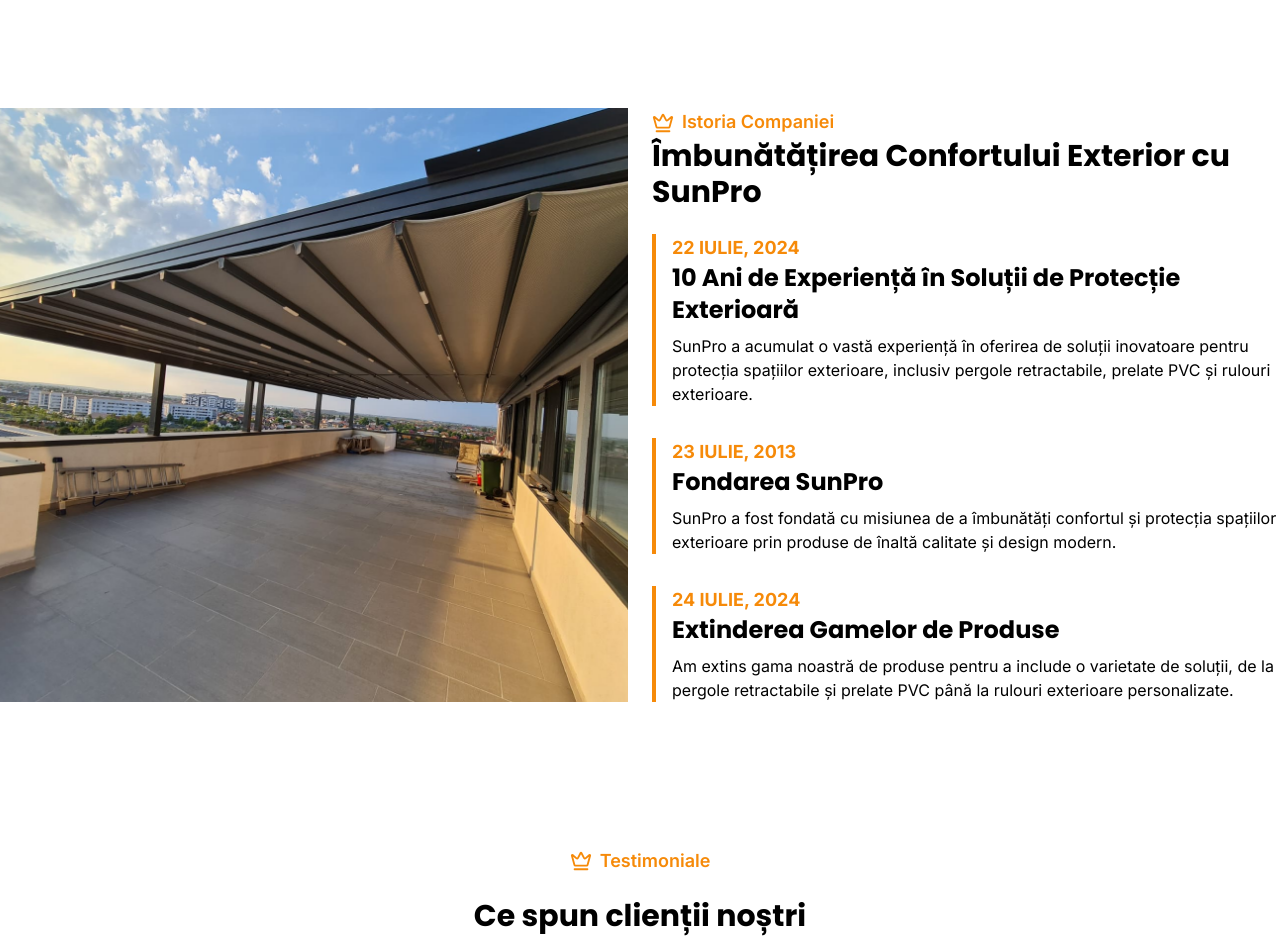
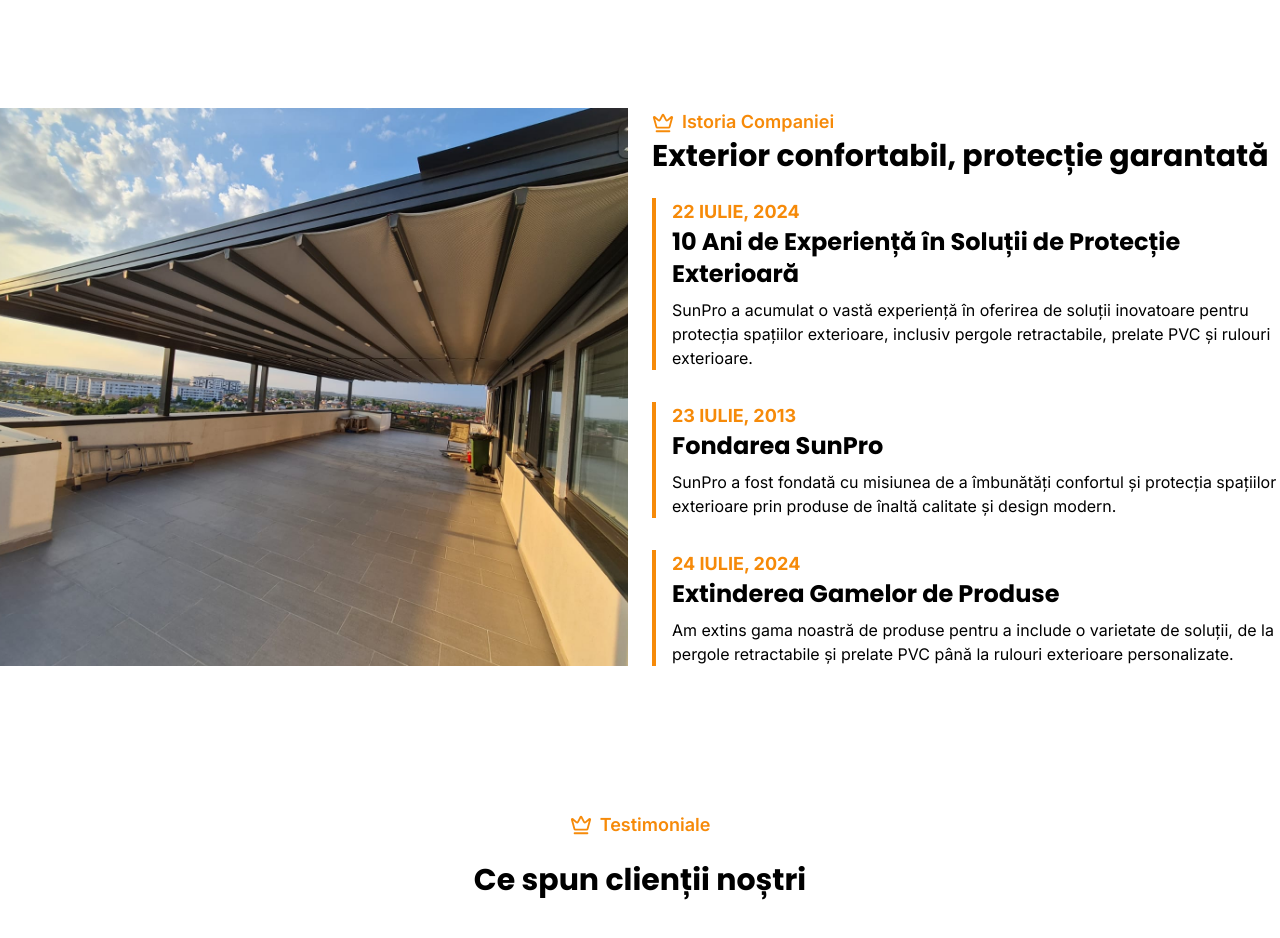
Before and after one commit to mocanuandrei1/sun-pro-2, a Next.js app: page /despre-noi in a window 1280 px wide. Shown: the part 2160-3098 px from the top of the page. Built offline with nearby package versions, Linux system fonts and the light colour scheme.

Commit message:
Refactor CompanyHistory component to update title and improve styling

```diff
--- a/src/components/CompanyHistory.js
+++ b/src/components/CompanyHistory.js
@@ -25,7 +25,7 @@
   ];
 
   return (
-    <div className="grid grid-cols-1 lg:grid-cols-2 gap-6 py-20 lg:max-w-7xl lg:mx-auto mx-10">
+    <div className="grid grid-cols-1 lg:grid-cols-2 gap-6  py-20 lg:max-w-7xl lg:mx-auto mx-10">
       <div className="relative h-full">
         <Image
           src="/Hero1.jpg"
@@ -39,7 +39,7 @@
         <HomeHeading
           smallTitle="Istoria Companiei"
           smallTitleCSS="justify-start"
-          bigTitle="Îmbunătățirea Confortului Exterior cu SunPro"
+          bigTitle="Exterior confortabil, protecție garantată"
           bigTitleCSS="justify-center text-left mb-6"
         />
         <div className="space-y-8">
```
